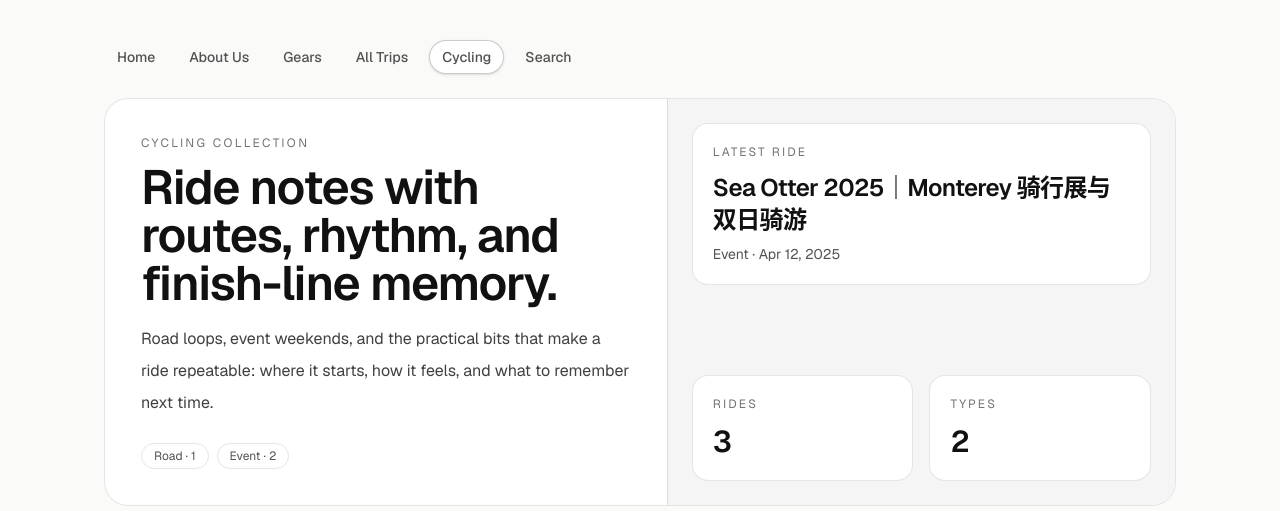
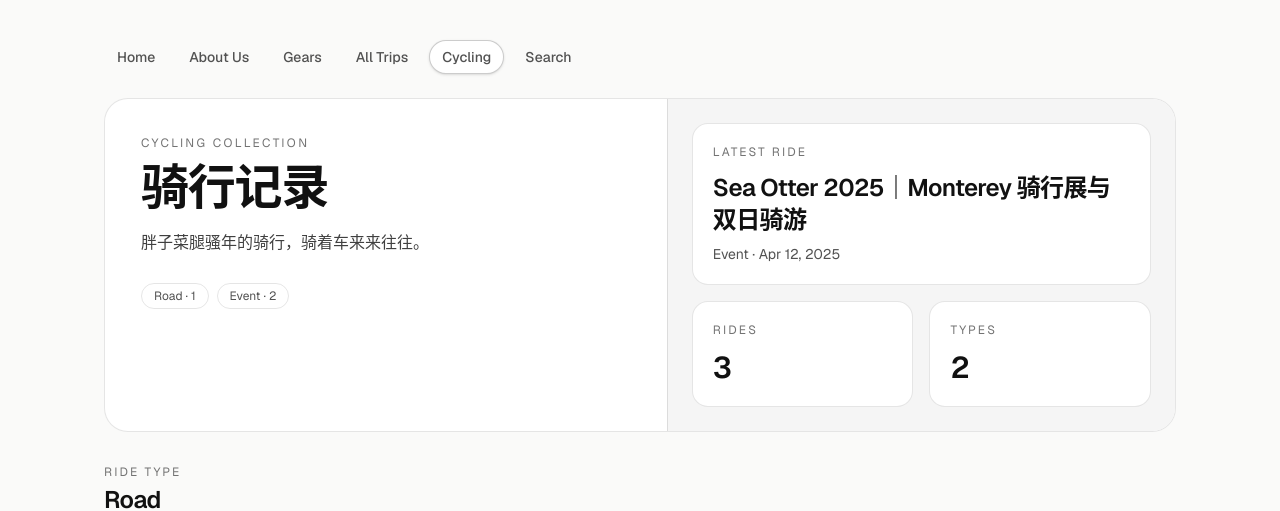
Before and after one commit to baozi2013/tjadventure, a Next.js app: page /cycling in a window 1280 px wide. Shown: the top 511 px of the page. Built offline with nearby package versions, Linux system fonts and the light colour scheme; no server answers.

Commit message:
Update cycling landing copy

```diff
--- a/src/app/cycling/page.tsx
+++ b/src/app/cycling/page.tsx
@@ -203,11 +203,10 @@ export default function CyclingPage() {
           <div className="p-7 sm:p-9">
             <p className="text-xs uppercase tracking-[0.2em] text-neutral-500">Cycling Collection</p>
             <h1 className="mt-3 max-w-3xl text-4xl font-semibold tracking-tight sm:text-5xl">
-              Ride notes with routes, rhythm, and finish-line memory.
+              骑行记录
             </h1>
             <p className="mt-4 max-w-2xl text-base leading-8 text-neutral-700 dark:text-neutral-300">
-              Road loops, event weekends, and the practical bits that make a ride repeatable: where it starts,
-              how it feels, and what to remember next time.
+              胖子菜腿骚年的骑行，骑着车来来往往。
             </p>
             <div className="mt-6 flex flex-wrap gap-2 text-xs text-neutral-600 dark:text-neutral-300">
               {groupedRides.map((group) => (
```
